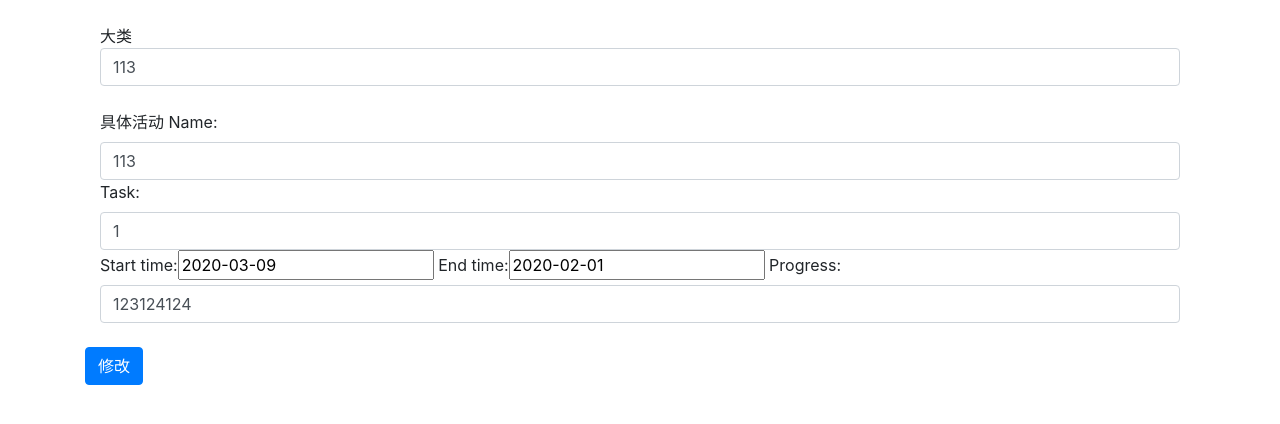
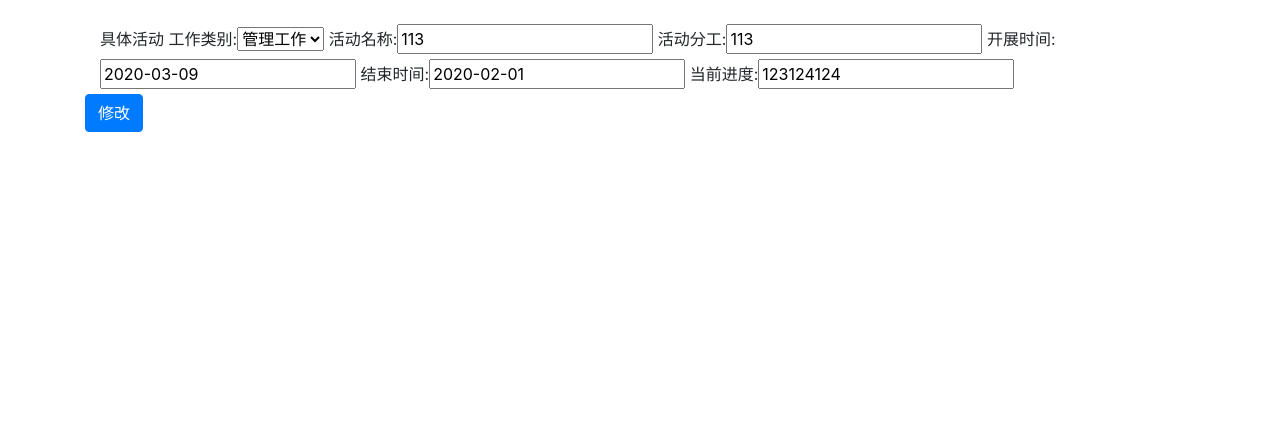
Before and after one commit to zhouxianchen/to_do_list, a Django app: page /edit/1 in a window 1280 px wide. Shown: the part 70-494 px from the top of the page. Run offline with Django 3.2, Linux system fonts and the light colour scheme; data comes from the database, SQL or seed files in the repository; both versions use the stored data as it was after the commit; some libraries are stand-ins or nearby versions.

Commit message:
使用form标签实现的方法

```diff
--- a/my_app/forms.py
+++ b/my_app/forms.py
@@ -1,45 +1,62 @@
 from bootstrap_datepicker_plus import DatePickerInput
-from django.forms import Form, ModelForm, widgets
+from django import forms
+from django.forms import widgets
 from my_app.models import Task, Big_subject, Activity
 
 
-class TaskForm(ModelForm):
-    class Meta:
-        model = Task
-        fields = ['name', 'big_subject']
-        widgets = {
-            'name': widgets.TextInput(attrs={"class": "form-control"}),
-            'big_subject': widgets.TextInput(attrs={"class": "form-control"})
-        }
+class TaskForm(forms.Form):
+    big_subject = forms.ChoiceField(
+        label='工作类别',
+        choices=((1, '管理工作'), (2, '后装工作'),(3, '政治工作')),
+        initial=2,
+        widget=widgets.Select
+    )
+    task = forms.CharField(label="活动名称", widget=widgets.TextInput(attrs={"class":"form_control"}))
+    activity = forms.CharField(label="活动分工", widget=widgets.TextInput(attrs={"class":"form_control"}))
+    start_time = forms.DateField(label="开展时间", widget=widgets.TextInput(attrs={"class":"form_control"}))
+    end_time = forms.DateField(label="结束时间", widget=widgets.TextInput(attrs={"class": "form_control"}))
+    progress = forms.CharField(label="当前进度", widget=widgets.TextInput(attrs={"class":"form_control"}))
 
 
-class BigsubForm(ModelForm):
-    class Meta:
-        model = Big_subject
-        fields = ['name']
-        widgets = {
-            'name': widgets.TextInput(attrs={"class": "form-control"})
-        }
 
-
-class ActivityForm(ModelForm):
-    class Meta:
-        model = Activity
-        fields = ['name', 'task', 'start_time', 'end_time', 'progress']
-        widgets = {
-            'name': widgets.TextInput(attrs={"class": "form-control"}),
-            'task': widgets.TextInput(attrs={"class": "form-control"}),
-            # 'start_time': DatePickerInput(
-            #     options={
-            #         "format": "mm/dd/yyyy",
-            #         "autoclose": True
-            #     }
-            # ),
-            # 'end_time': DatePickerInput(
-            #     options={
-            #         "format": "mm/dd/yyyy",
-            #         "autoclose": True
-            #     }
-            # ),
-            'progress': widgets.TextInput(attrs={"class": "form-control"})
-        }
+# class TaskForm(ModelForm):
+#     class Meta:
+#         model = Task
+#         fields = ['name', 'big_subject']
+#         widgets = {
+#             'name': widgets.TextInput(attrs={"class": "form-control"}),
+#             'big_subject': widgets.ChoiceWidget(attrs={"class": "form-control"}),
+#         }
+#
+#
+# class BigsubForm(ModelForm):
+#     class Meta:
+#         model = Big_subject
+#         fields = ['name']
+#         widgets = {
+#             'name': widgets.TextInput(attrs={"class": "form-control"})
+#         }
+#
+#
+# class ActivityForm(ModelForm):
+#     class Meta:
+#         model = Activity
+#         fields = ['name', 'task', 'start_time', 'end_time', 'progress']
+#         widgets = {
+#             'name': widgets.TextInput(attrs={"class": "form-control"}),
+#             'task': widgets.TextInput(attrs={"class": "form-control"}),
+#             # 'start_time': DatePickerInput(
+#             #     options={
+#             #         "format": "mm/dd/yyyy",
+#             #         "autoclose": True
+#             #     }
+#             # ),
+#             # 'end_time': DatePickerInput(
+#             #     options={
+#             #         "format": "mm/dd/yyyy",
+#             #         "autoclose": True
+#             #     }
+#             # ),
+#             'progress': widgets.TextInput(attrs={"class": "form-control"})
+#         }
+#
--- a/my_app/models.py
+++ b/my_app/models.py
@@ -2,6 +2,7 @@ from django.db import models
 
 
 class Big_subject(models.Model):
+    id = models.AutoField(primary_key=True)
     name = models.CharField(max_length=50)
 
     def __str__(self):
@@ -9,7 +10,8 @@ class Big_subject(models.Model):
 
 
 class Task(models.Model):
-    name = models.CharField(max_length=50)
+    id = models.AutoField(primary_key=True)
+    name = models.CharField(max_length=50, unique=True)
     big_subject = models.ForeignKey(to='Big_subject', on_delete=models.CASCADE, blank=True)
 
     def __str__(self):
--- a/my_app/templates/edit.html
+++ b/my_app/templates/edit.html
@@ -7,14 +7,10 @@
   <form id="form_edit" action="" method = "post">
          <div class="form-rol">
         {%csrf_token %}
-                <div class="col">
-        大类 {{ bf.name }} <br>
-          </div>
-    <!--<div class="col">-->
-        <!--当前任务 {{ af.task.name}} <br>-->
-    <!--</div>-->
+
+
     <div class="col">
-        具体活动 {{ af }} <br>
+        具体活动 {{ current_form }} <br>
                  </div>
 <button class="btn btn-primary" type="submit"   /> 修改 <br>
 
--- a/my_app/views.py
+++ b/my_app/views.py
@@ -1,6 +1,7 @@
 from django.shortcuts import render,redirect
 from .models import Big_subject, Task, Activity
-from .forms import *
+from .forms import TaskForm
+from django.http import HttpResponse
 # Create your views here.
 
 # Create your views here.
@@ -20,65 +21,52 @@ def home(request):
 
 
 def edit(request, act_id):
+
     if request.method == "POST":
-        cur = Activity.objects.get(id=act_id)
-        bf = BigsubForm(request.POST, instance=cur.task.big_subject)
-        tf = TaskForm(request.POST, instance=cur.task)
-        af = ActivityForm(request.POST, instance=cur)
-        # af = ActivityForm(request.POST)
-        if tf.is_valid() and af.is_valid() and bf.is_valid():
-            # cur.task.big_subject.name = tf.cleaned_data(['big_subject'])
-            # cur.task.name = tf.cleaned_data['name']
-            # cur.name = af.cleaned_data['activity']
-            # cur.start_time = af.cleaned_data['start_time']
-            # cur.end_time = af.cleaned_data['end_time']
-            # cur.progress = af.cleaned_data['progress']
-            # cur.save()
-            bform = bf.save(commit=False)
-            bf.save()
-            tform = tf.save(commit=False)
-            tform.big_subject = bform
-            tf.save()
-            aform = af.save(commit=False)
-            aform.task = tform
-            af.save()
-            # bf.save()
+        cur_obj = Activity.objects.get(id=act_id)
+        form_obj = TaskForm(request.POST)
+        if form_obj.is_valid():
+            cur_obj.name = form_obj.cleaned_data['activity']
+            cur_obj.task.big_subject = form_obj.cleaned_data['big_subject']
+            cur_obj.task =  form_obj.cleaned_data['task']
+            cur_obj.start_time = form_obj.cleaned_data['start_time']
+            cur_obj.end_time = form_obj.cleaned_data['end_time']
+            cur_obj.progress = form_obj.cleaned_data['progress']
             return redirect("my_app:关于")
-        else:
-            return redirect("my_app:关于")
-    elif request.method =="GET":
-        cur = Activity.objects.get(id=act_id)
-        tf = TaskForm(instance=cur.task)
-        bf = BigsubForm(instance=cur.task.big_subject)
-        af = ActivityForm(instance=cur)
-
-        current_task = {'tf': tf, "af": af, "bf": bf}
+    elif request.method == "GET":
+        cur_obj = Activity.objects.get(id=act_id)
+        form_obj = TaskForm(initial={'big_subject': cur_obj.task.big_subject.name,
+                                     'task': cur_obj.task.name,
+                                     'activity': cur_obj.name,
+                                     'start_time': cur_obj.start_time,
+                                     'end_time': cur_obj.end_time,
+                                     'progress': cur_obj.progress,
+                                     })
+        current_task = {'current_form': form_obj}
         return render(request, "edit.html", current_task)
 
 
 def about(request):
     if request.method == "POST":
-        bf = BigsubForm(request.POST)
-        tf = TaskForm(request.POST)
-        af = ActivityForm(request.POST)
-        if tf.is_valid() and af.is_valid() and bf.is_valid():
-            bform = bf.save(commit=False)
-            bf.save()
-            tform = tf.save(commit=False)
-            tform.big_subject = bform
-            tf.save()
-            aform = af.save(commit=False)
-            aform.task = tform
-            af.save()
-        current_task = {'tf': tf, "af": af, "bf": bf}
-        return render(request, "about.html", current_task)
+        form_obj = TaskForm(request.POST)
+        if form_obj.is_valid():
+            name = form_obj.cleaned_data['activity']
+            big_subject = form_obj.cleaned_data['big_subject']
+            task = form_obj.cleaned_data['task']
+            start_time = form_obj.cleaned_data['start_time']
+            end_time = form_obj.cleaned_data['end_time']
+            progress = form_obj.cleaned_data['progress']
+            task_obj = Task.objects.get_or_create(name=task, big_subject_id=big_subject)
+            Activity.objects.create(name=name, task=task_obj, start_time=start_time,end_time=end_time,progress=progress)
+            all_act = Activity.objects.all()
+            content = {'form': form_obj, 'all_act': all_act}
+        return render(request, "about.html", content)
     if request.method == "GET":
-        bf = BigsubForm()
-        tf = TaskForm()
-        af = ActivityForm()
-        if tf.is_valid() and af.is_valid() and bf.is_valid():
-            content = {'tf': tf, "af": af, "bf": bf}
+        form_obj = TaskForm()
+        all_act = Activity.objects.all()
+        content = {'form': form_obj, 'all_act': all_act}
         return render(request, "about.html", content)
+
 
 
 
```
Also changed, not shown: my_app/templates/about.html (+3 -4 lines), db.sqlite3, my_app/migrations/0008_auto_20200313_1140.py (added).
